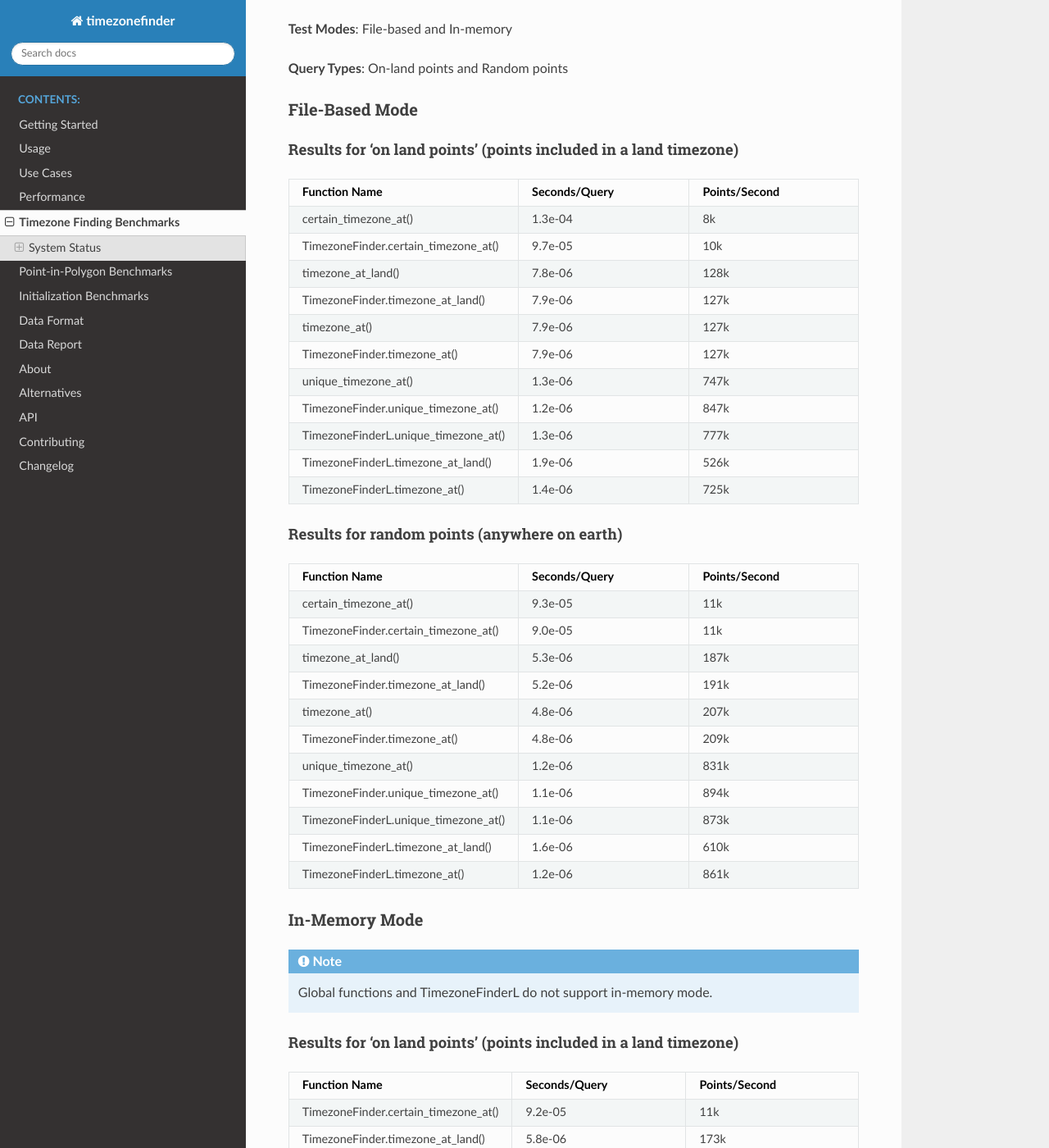
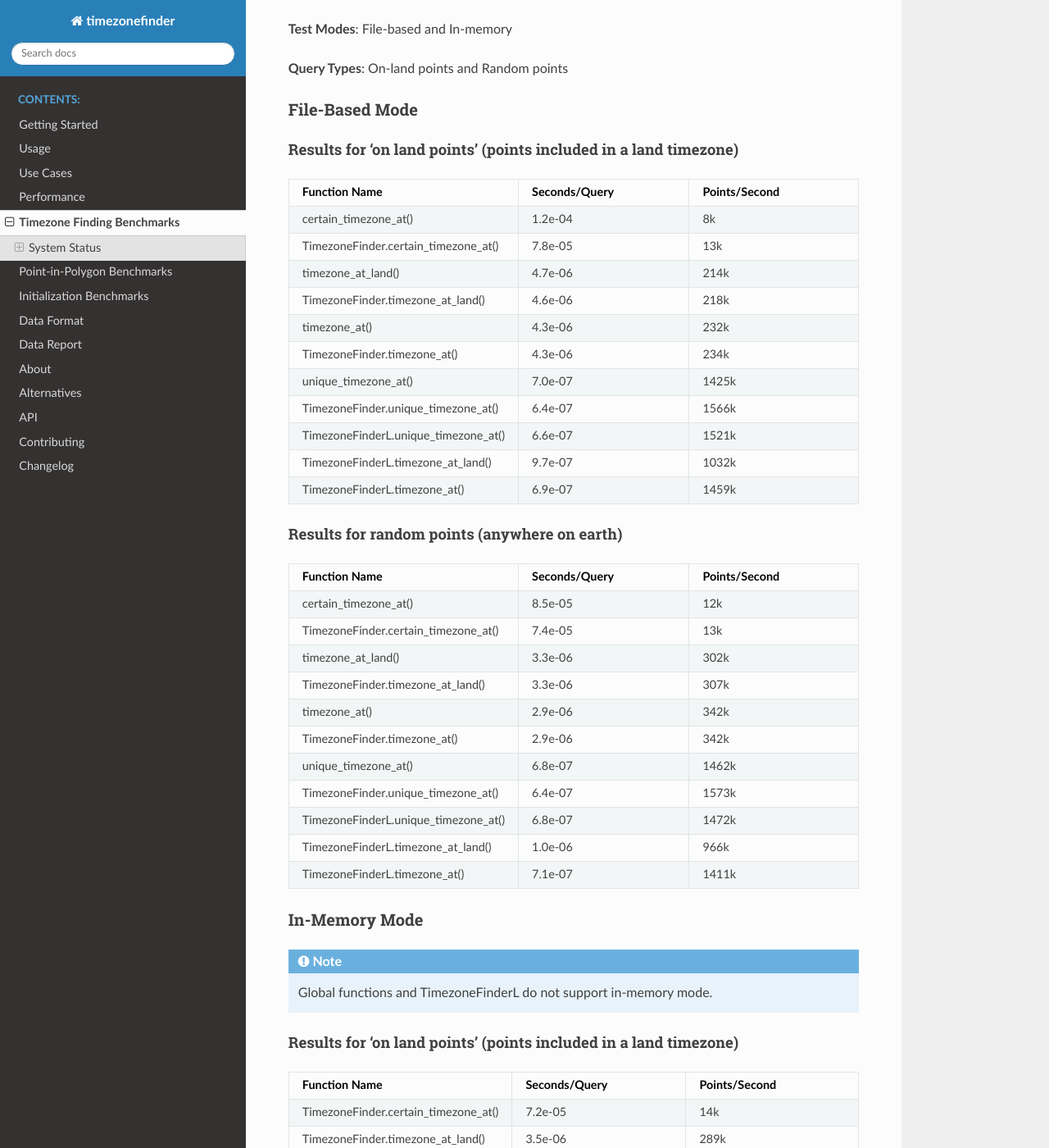
Before and after one commit to jannikmi/timezonefinder, a Sphinx documentation site: the page built from docs/benchmark_results_timezonefinding.rst, in a window 1280 px wide and 1400 px high, scrolled down 848 px. Shown: the whole window at 82% size. Built offline with Sphinx 7.4.7 and the Read the Docs theme 3.1.0, drawn with Linux system fonts in a browser that asks for light colours; some of the changed text lies outside the part shown.

Commit message:
update 2026c reports (#430)
* make reports add rst flags

* accknowledge hemkdev contribution

* update reports

```diff
--- a/CHANGELOG.rst
+++ b/CHANGELOG.rst
@@ -4,13 +4,13 @@ Changelog
 
 
 
-8.2.6 (unreleased)
+X.X.X (unreleased)
 ------------------
 
 Internal:
 
-* added ``DATA_VERSION`` file tracking which timezone-boundary-builder release the packaged data was generated from, written automatically by ``parse_data.sh`` after a successful parse
-* added scheduled GitHub Actions workflow comparing ``DATA_VERSION`` against the latest timezone-boundary-builder release weekly and opening an issue when new boundary data is available (#273)
+* added ``DATA_VERSION`` file tracking which timezone-boundary-builder release the packaged data was generated from, written automatically by ``parse_data.sh`` after a successful parse. Thanks to `Lucas Hemkemeier <https://github.com/hemkdev>`__ for the PR #429
+* added scheduled GitHub Actions workflow comparing ``DATA_VERSION`` against the latest timezone-boundary-builder release weekly and opening an issue when new boundary data is available (solves issue #273)
 
 
 8.2.5 (2026-07-11)
--- a/docs/benchmark_results_timezonefinding.rst
+++ b/docs/benchmark_results_timezonefinding.rst
@@ -79,38 +79,38 @@ Results for 'on land points' (points included in a land timezone)
      - Seconds/Query
      - Points/Second
    * - certain_timezone_at()
-     - 1.3e-04
+     - 1.2e-04
      - 8k
    * - TimezoneFinder.certain_timezone_at()
-     - 9.7e-05
-     - 10k
+     - 7.8e-05
+     - 13k
    * - timezone_at_land()
-     - 7.8e-06
-     - 128k
+     - 4.7e-06
+     - 214k
    * - TimezoneFinder.timezone_at_land()
-     - 7.9e-06
-     - 127k
+     - 4.6e-06
+     - 218k
    * - timezone_at()
-     - 7.9e-06
-     - 127k
+     - 4.3e-06
+     - 232k
    * - TimezoneFinder.timezone_at()
-     - 7.9e-06
-     - 127k
+     - 4.3e-06
+     - 234k
    * - unique_timezone_at()
-     - 1.3e-06
-     - 747k
+     - 7.0e-07
+     - 1425k
    * - TimezoneFinder.unique_timezone_at()
-     - 1.2e-06
-     - 847k
+     - 6.4e-07
+     - 1566k
    * - TimezoneFinderL.unique_timezone_at()
-     - 1.3e-06
-     - 777k
+     - 6.6e-07
+     - 1521k
    * - TimezoneFinderL.timezone_at_land()
-     - 1.9e-06
-     - 526k
+     - 9.7e-07
+     - 1032k
    * - TimezoneFinderL.timezone_at()
-     - 1.4e-06
-     - 725k
+     - 6.9e-07
+     - 1459k
 
 
 
@@ -128,38 +128,38 @@ Results for random points (anywhere on earth)
      - Seconds/Query
      - Points/Second
    * - certain_timezone_at()
-     - 9.3e-05
-     - 11k
+     - 8.5e-05
+     - 12k
    * - TimezoneFinder.certain_timezone_at()
-     - 9.0e-05
-     - 11k
+     - 7.4e-05
+     - 13k
    * - timezone_at_land()
-     - 5.3e-06
-     - 187k
+     - 3.3e-06
+     - 302k
    * - TimezoneFinder.timezone_at_land()
-     - 5.2e-06
-     - 191k
+     - 3.3e-06
+     - 307k
    * - timezone_at()
-     - 4.8e-06
-     - 207k
+     - 2.9e-06
+     - 342k
    * - TimezoneFinder.timezone_at()
-     - 4.8e-06
-     - 209k
+     - 2.9e-06
+     - 342k
    * - unique_timezone_at()
-     - 1.2e-06
-     - 831k
+     - 6.8e-07
+     - 1462k
    * - TimezoneFinder.unique_timezone_at()
-     - 1.1e-06
-     - 894k
+     - 6.4e-07
+     - 1573k
    * - TimezoneFinderL.unique_timezone_at()
-     - 1.1e-06
-     - 873k
+     - 6.8e-07
+     - 1472k
    * - TimezoneFinderL.timezone_at_land()
-     - 1.6e-06
-     - 610k
+     - 1.0e-06
+     - 966k
    * - TimezoneFinderL.timezone_at()
-     - 1.2e-06
-     - 861k
+     - 7.1e-07
+     - 1411k
 
 
 
@@ -187,17 +187,17 @@ Results for 'on land points' (points included in a land timezone)
      - Seconds/Query
      - Points/Second
    * - TimezoneFinder.certain_timezone_at()
-     - 9.2e-05
-     - 11k
+     - 7.2e-05
+     - 14k
    * - TimezoneFinder.timezone_at_land()
-     - 5.8e-06
-     - 173k
+     - 3.5e-06
+     - 289k
    * - TimezoneFinder.timezone_at()
-     - 5.3e-06
-     - 189k
+     - 3.1e-06
+     - 323k
    * - TimezoneFinder.unique_timezone_at()
-     - 1.1e-06
-     - 906k
+     - 6.3e-07
+     - 1598k
 
 
 
@@ -215,14 +215,14 @@ Results for random points (anywhere on earth)
      - Seconds/Query
      - Points/Second
    * - TimezoneFinder.certain_timezone_at()
-     - 9.3e-05
-     - 11k
+     - 6.1e-05
+     - 16k
    * - TimezoneFinder.timezone_at_land()
-     - 3.9e-06
-     - 257k
+     - 2.4e-06
+     - 415k
    * - TimezoneFinder.timezone_at()
-     - 3.4e-06
-     - 295k
+     - 2.1e-06
+     - 487k
    * - TimezoneFinder.unique_timezone_at()
-     - 1.1e-06
-     - 903k
+     - 6.3e-07
+     - 1577k
```
Also changed, not shown: docs/benchmark_results_initialization.rst (+11 -11 lines), docs/benchmark_results_polygon.rst (+4 -4 lines), 1 other file.
